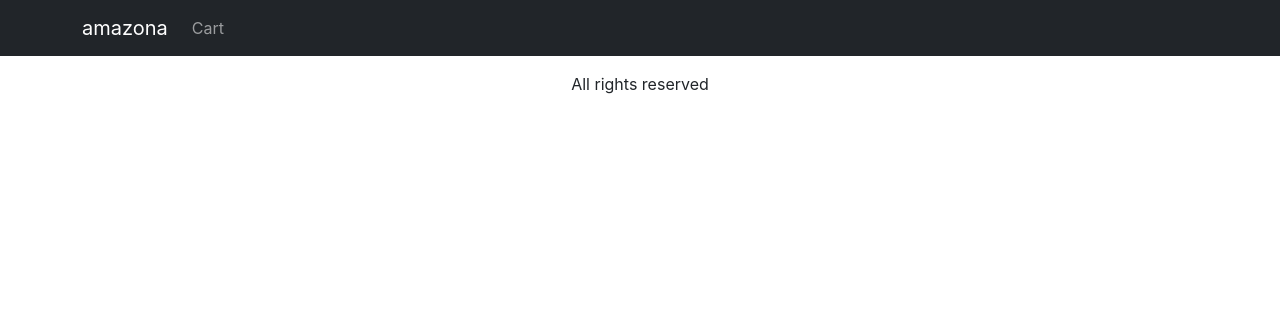
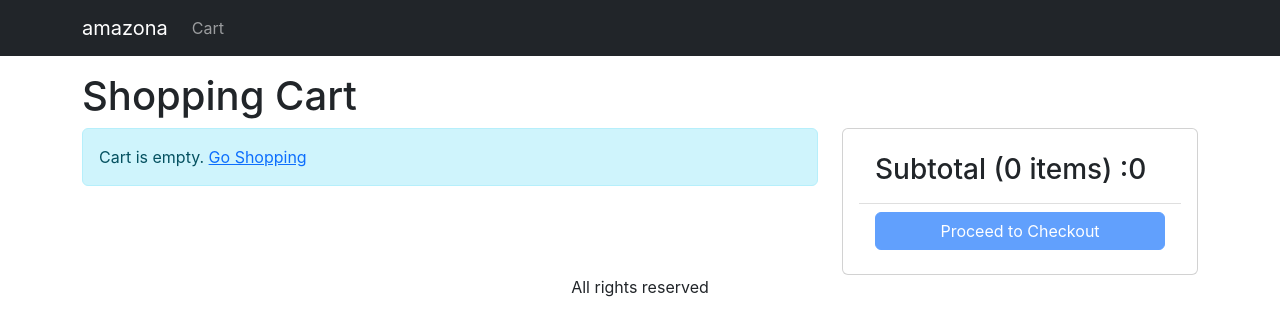
Before and after one commit to motaleonardo/mern-ecom, a React (Create React App) app in the folder frontend/: page /cart in a window 1280 px wide. Shown: the top 336 px of the page. Built offline with nearby package versions, Linux system fonts and the light colour scheme.

Commit message:
calss_16

```diff
--- a/frontend/src/App.js
+++ b/frontend/src/App.js
@@ -9,6 +9,7 @@
 import Nav from 'react-bootstrap/Nav';
 import { useContext } from 'react';
 import { Store } from './Store';
+import CartScreen from './Screens/CartScreen';
 
 function App() {
   const { state } = useContext(Store);
@@ -39,6 +40,7 @@
           <Container className="mt-3">
             <Routes>
               <Route path="/product/:slug" element={<ProductScreen />} />
+              <Route path="/cart" element={<CartScreen />} />
               <Route path="/" element={<HomeScreen />} />
             </Routes>
           </Container>
--- /dev/null
+++ b/frontend/src/Screens/CartScreen.js
@@ -0,0 +1,96 @@
+import { useContext } from 'react';
+import { Store } from '../Store';
+import { Helmet } from 'react-helmet-async';
+import Row from 'react-bootstrap/Row';
+import Col from 'react-bootstrap/Col';
+import MessageBox from '../components/MessageBox';
+import ListGroup from 'react-bootstrap/ListGroup';
+import Button from 'react-bootstrap/Button';
+import Card from 'react-bootstrap/Card';
+import { Link } from 'react-router-dom';
+
+export default function CartScreen() {
+  const { state, dispatch: ctxDispatch } = useContext(Store);
+  const {
+    cart: { cartItems },
+  } = state;
+
+  return (
+    <div>
+      <Helmet>
+        <title>Shopping Cart</title>
+      </Helmet>
+      <h1>Shopping Cart</h1>
+      <Row>
+        <Col md={8}>
+          {cartItems.length === 0 ? (
+            <MessageBox>
+              Cart is empty. <Link to="/">Go Shopping</Link>
+            </MessageBox>
+          ) : (
+            <ListGroup>
+              {cartItems.map((item) => (
+                <ListGroup.Item key={item._id}>
+                  <Row className="align-items-center">
+                    <Col md={4}>
+                      <img
+                        src={item.image}
+                        alt={item.name}
+                        className="img-fluid rounded img-thumbnail"
+                      ></img>{' '}
+                      <Link to={`/product/${item.slug}`}>{item.name}</Link>
+                    </Col>
+                    <Col md={3}>
+                      <Button variant="light" disabled={item.quantity === 1}>
+                        <i className="fas fa-minus-circle"></i>
+                      </Button>{' '}
+                      <span>{item.quantity}</span>{' '}
+                      <Button
+                        variant="light"
+                        disabled={item.quantity === item.countInStock}
+                      >
+                        <i className="fas fa-plus-circle"></i>
+                      </Button>
+                    </Col>
+                    <Col md={3}>${item.price}</Col>
+                    <Col md={2}>
+                      <Button variant="light">
+                        <i className="fas fa-trash"></i>
+                      </Button>
+                    </Col>
+                  </Row>
+                </ListGroup.Item>
+              ))}
+            </ListGroup>
+          )}
+        </Col>
+        <Col md={4}>
+          <Card>
+            <Card.Body>
+              <ListGroup variant="flush">
+                <ListGroup.Item>
+                  <h3>
+                    Subtotal ({cartItems.reduce((a, c) => a + c.quantity, 0)}{' '}
+                    items) :
+                    {cartItems.reduce((a, c) => a + c.price * c.quantity, 0)}
+                  </h3>
+                </ListGroup.Item>
+                <ListGroup.Item>
+                  <div className="d-grid">
+                    <Button
+                      type="button"
+                      variant="primary"
+                      disabled={cartItems.length === 0}
+                    >
+                      Proceed to Checkout
+                    </Button>
+                  </div>
+                </ListGroup.Item>
+              </ListGroup>
+            </Card.Body>
+          </Card>
+        </Col>
+      </Row>
+    </div>
+  );
+}
--- a/frontend/src/Screens/ProductScreen.js
+++ b/frontend/src/Screens/ProductScreen.js
@@ -1,6 +1,6 @@
 import axios from 'axios';
 import { useContext, useEffect, useReducer } from 'react';
-import { useParams } from 'react-router-dom';
+import { useNavigate, useParams } from 'react-router-dom';
 import Row from 'react-bootstrap/Row';
 import Col from 'react-bootstrap/Col';
 import Card from 'react-bootstrap/Card';
@@ -28,6 +28,7 @@
 };
 
 function ProductScreen() {
+  const navigate = useNavigate();
   const params = useParams();
   const { slug } = params;
   const [{ loading, error, product }, dispatch] = useReducer(reducer, {
@@ -63,6 +64,7 @@
       type: 'CART_ADD_ITEM',
       payload: { ...product, quantity },
     });
+    navigate('/cart');
   };
 
   return loading ? (
--- a/frontend/src/index.css
+++ b/frontend/src/index.css
@@ -47,3 +47,7 @@
 .img-large {
   max-width: 100%;
 }
+
+.img-thumbnail {
+  height: 80px;
+}
```
